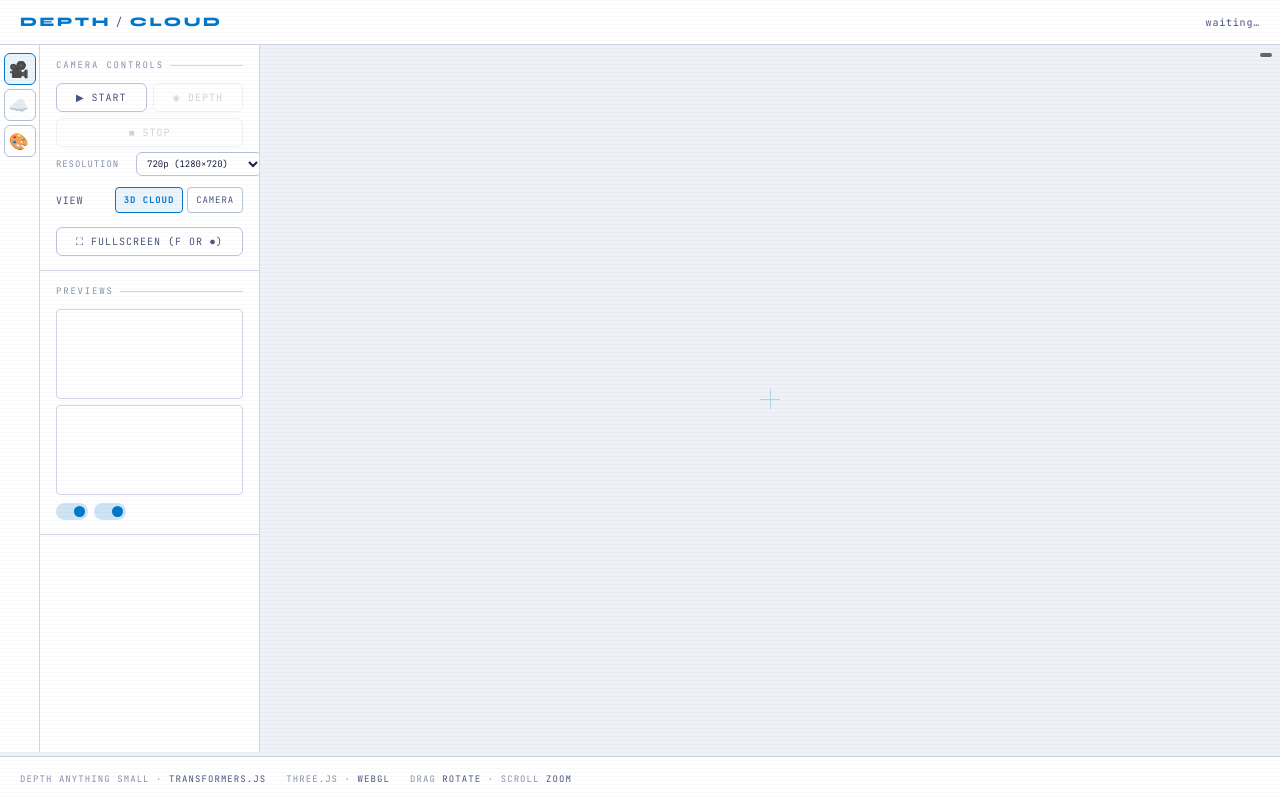
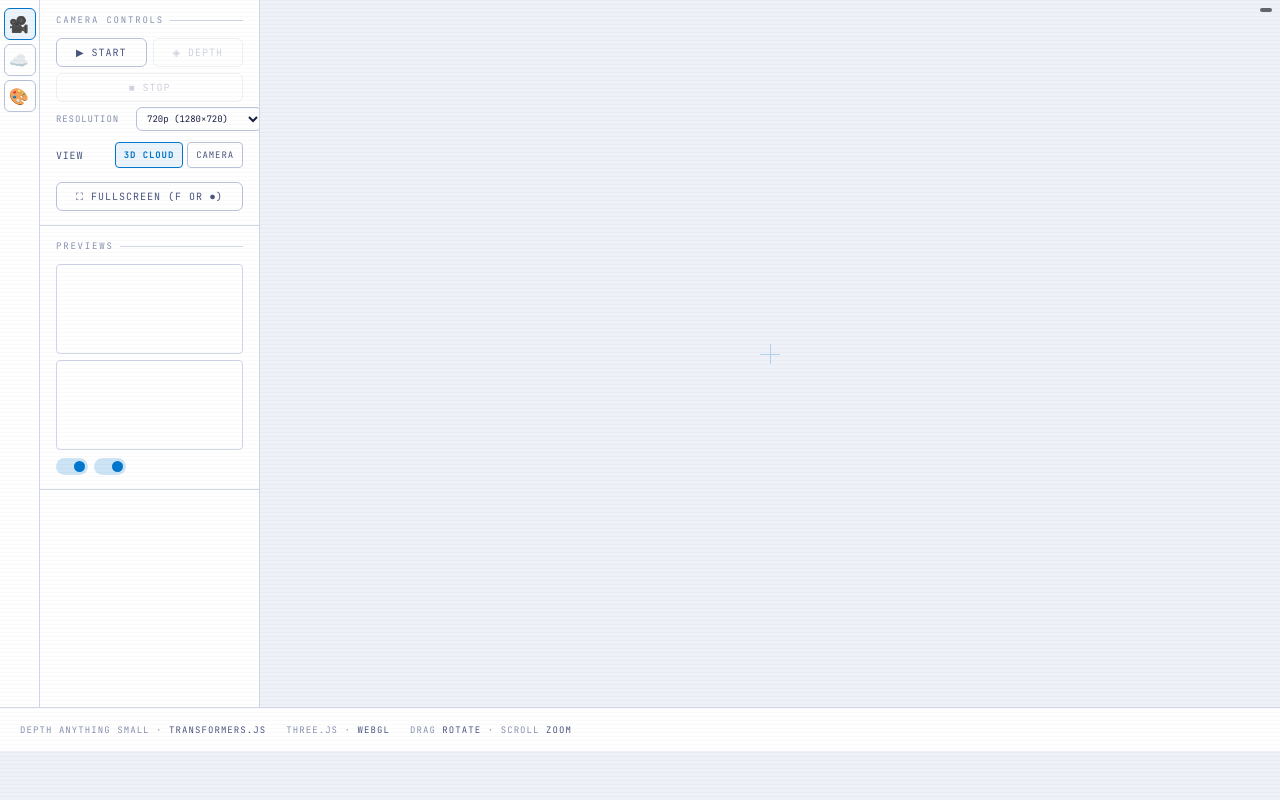
Before and after one commit to josebatic-tech/virtual3dpointcloud_studio, a website built with Vite: page index.html in a window 1280 px wide. Built offline with nearby package versions, Linux system fonts and the light colour scheme.

Commit message:
remove: delete DEPTH/CLOUD header banner
Simplify UI by removing the top header banner with logo and status text.
Status messages still work internally, just not displayed on screen.

```diff
--- a/index.html
+++ b/index.html
@@ -16,11 +16,6 @@
 </head>
 <body>
 <div id="app">
-
-  <header>
-    <div class="logo">Depth<span> / </span>Cloud</div>
-    <div id="status">waiting…</div>
-  </header>
 
   <main>
     <aside id="sidebar">
```
